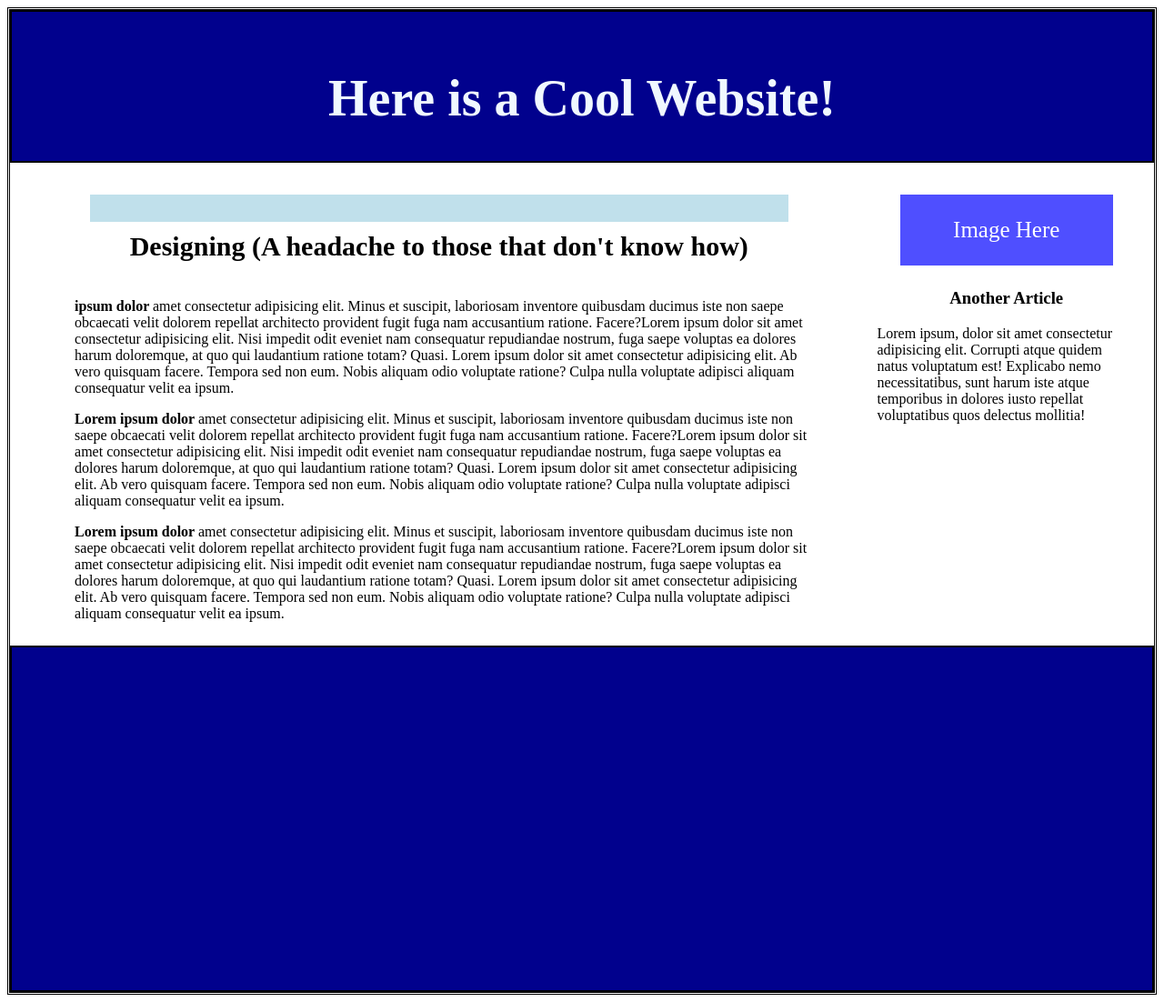
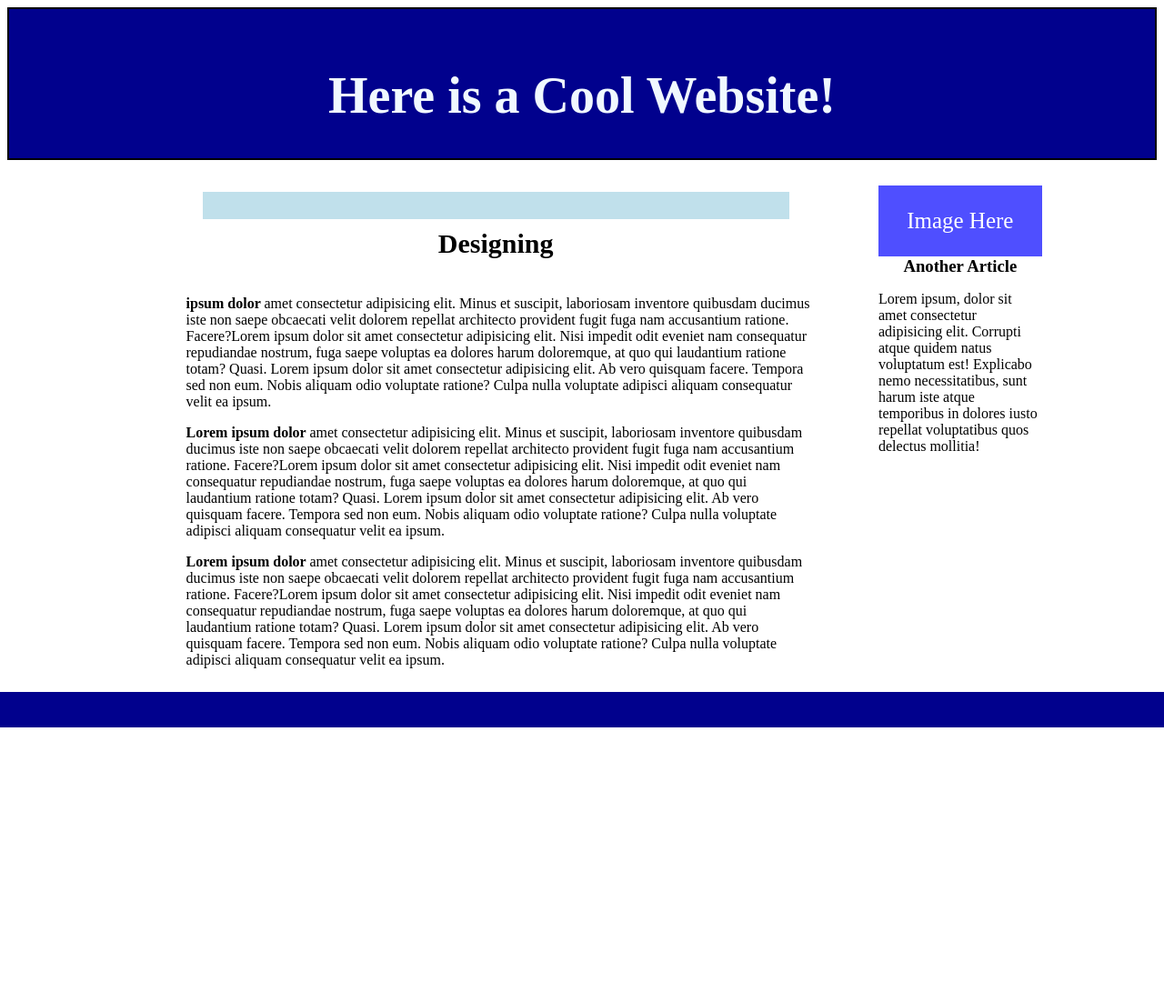
Before and after one commit to brighcory/day-2, a plain HTML site: page index.html in a window 1280 px wide. Shown: the whole page at 91% size. After the commit the page ends 800 px from the top, so only its background shows below. Drawn offline with Linux system fonts and the light colour scheme.

Commit message:
End of day

```diff
--- a/index.html
+++ b/index.html
@@ -19,7 +19,7 @@
       <article>
         <div class="bluebox"></div>
 
-        <h1>Designing (A headache to those that don't know how)</h1>
+        <h1>Designing </h1>
         <p><b> ipsum dolor </b> amet consectetur adipisicing elit. Minus et suscipit, laboriosam inventore quibusdam
           ducimus iste non saepe obcaecati velit dolorem repellat architecto provident fugit fuga nam accusantium
           ratione. Facere?Lorem ipsum dolor sit amet consectetur adipisicing elit. Nisi impedit odit eveniet nam
@@ -49,6 +49,7 @@
       </article>
     </section>
     <section id="image_link" class="column right">
+      <img src="" alt="">
       <div class="picture">Image Here</div>
       <figcaption>
         <h1>Another Article</h1>
--- a/style.css
+++ b/style.css
@@ -7,12 +7,14 @@ header{
 }
 
 #main_text{
-  padding-left: 5%;
+  padding-left: 15%;
   padding-right: 5%;
 }
+
 *{
   box-sizing: border-box;
 }
+
 .column{
   float: left;
   padding: 10px;
@@ -32,9 +34,6 @@ header{
   clear: both;
 }
 
-body{
-  border: double;
-}
 header h1{
   font-size: 350%;
 }
@@ -47,12 +46,15 @@ header h1{
   padding-left: 1%
 }
 #image_link{
-  padding-right: 20px;
+  padding-right: 10%;
 }
 
 #image_link h1{
   text-align: center;
+  padding: 0px;
+  margin: 0px;
 }
+
 .bluebox{
   background-color: rgb(192, 224, 235);
   padding: 15px;
@@ -60,18 +62,16 @@ header h1{
   margin-right: 25px;
   margin-top: 25px;
 }
+
 .picture{
   color:white;
   font-size: 25px;
   text-align: center;
   background-color: rgb(79, 79, 255);
   padding: 25px;
-  margin: 25px;
+  margin: 0px;
 }
 
 footer{
-  background-color: rgb(1, 1, 141);
-  padding: 15%;
-  border: 2px solid black;
-
+  box-shadow: 0 50vh 0 50vh rgb(1, 1, 141);
 }
```
